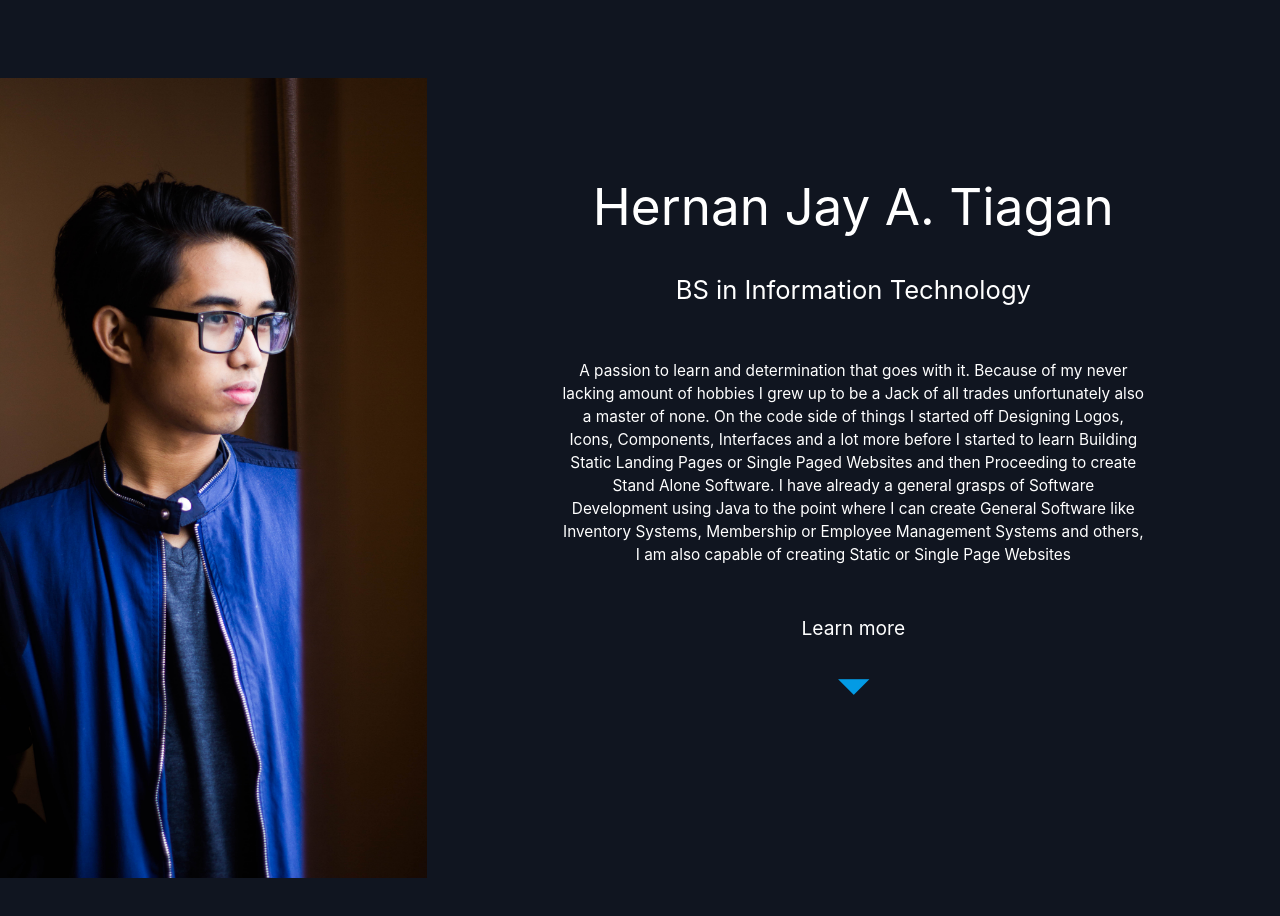
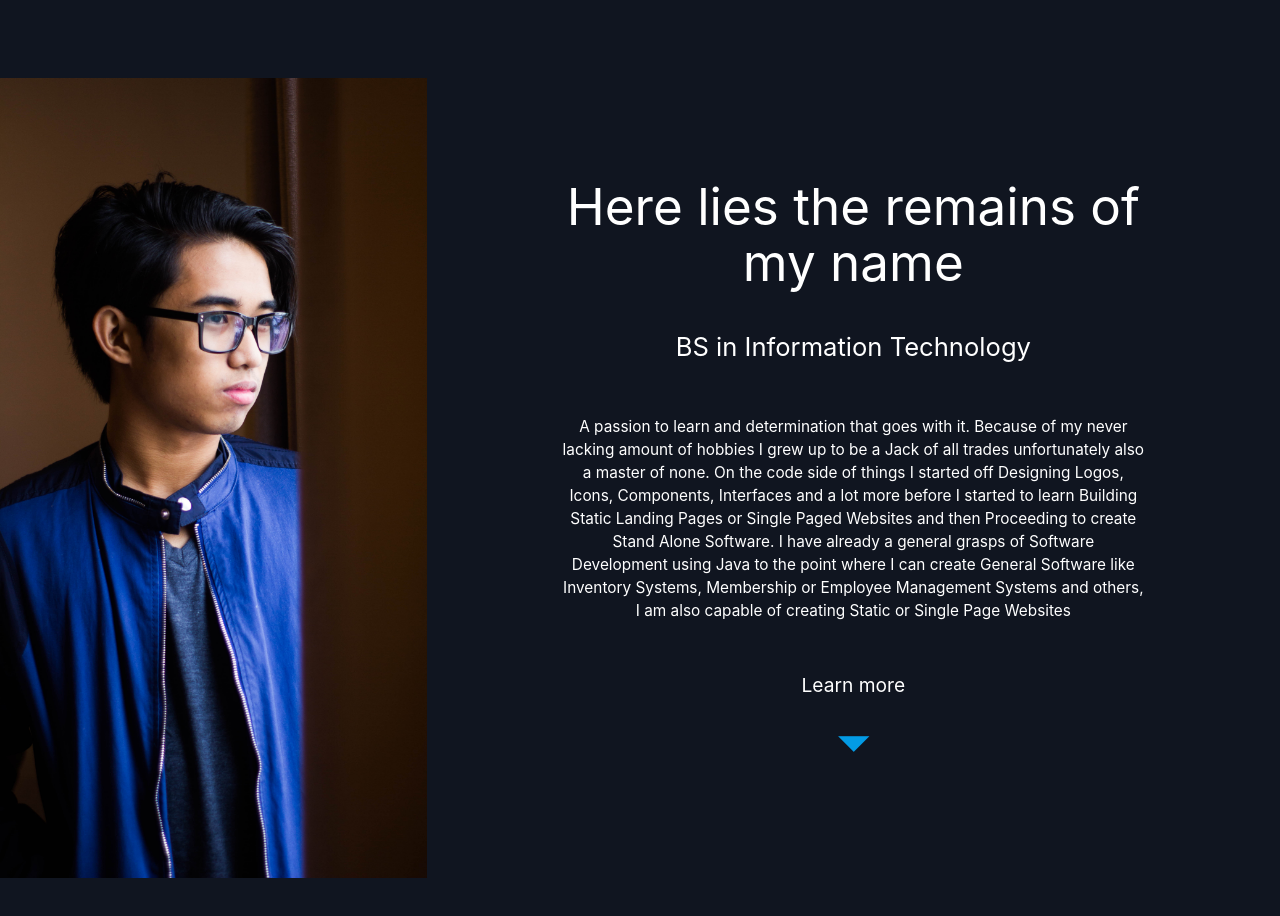
Before and after one commit to MinniJay/MinniJay.github.io, a plain HTML site: page index.html in a window 1280 px wide. Shown: the part 802-1718 px from the top of the page. Drawn offline with nearby package versions, Linux system fonts and the light colour scheme.

Commit message:
Update index.html

```diff
--- a/index.html
+++ b/index.html
@@ -66,7 +66,7 @@
 
         <div class="col s8 white-text" style="height:100vh; background-color:rgb(16, 21, 32);">
           <div class="container">
-            <h1 id="Name" class="center" style="padding-top:10%;font-size:4vw;">Hernan Jay A. Tiagan</h1>
+            <h1 id="Name" class="center" style="padding-top:10%;font-size:4vw;">Here lies the remains of my name</h1>
             <h1 id="Course" class="center" style=" padding-bottom:5%; font-size:2vw;">BS in Information Technology</h1>
             <p id="desc" class="center" style="font-size:1.2vw;padding-bottom:5%;">
               A passion to learn and determination that goes with it. Because of my never lacking amount of hobbies I grew up to be a Jack of all trades unfortunately also a master of none. On the code side of things I started off Designing Logos, Icons, Components,
```
